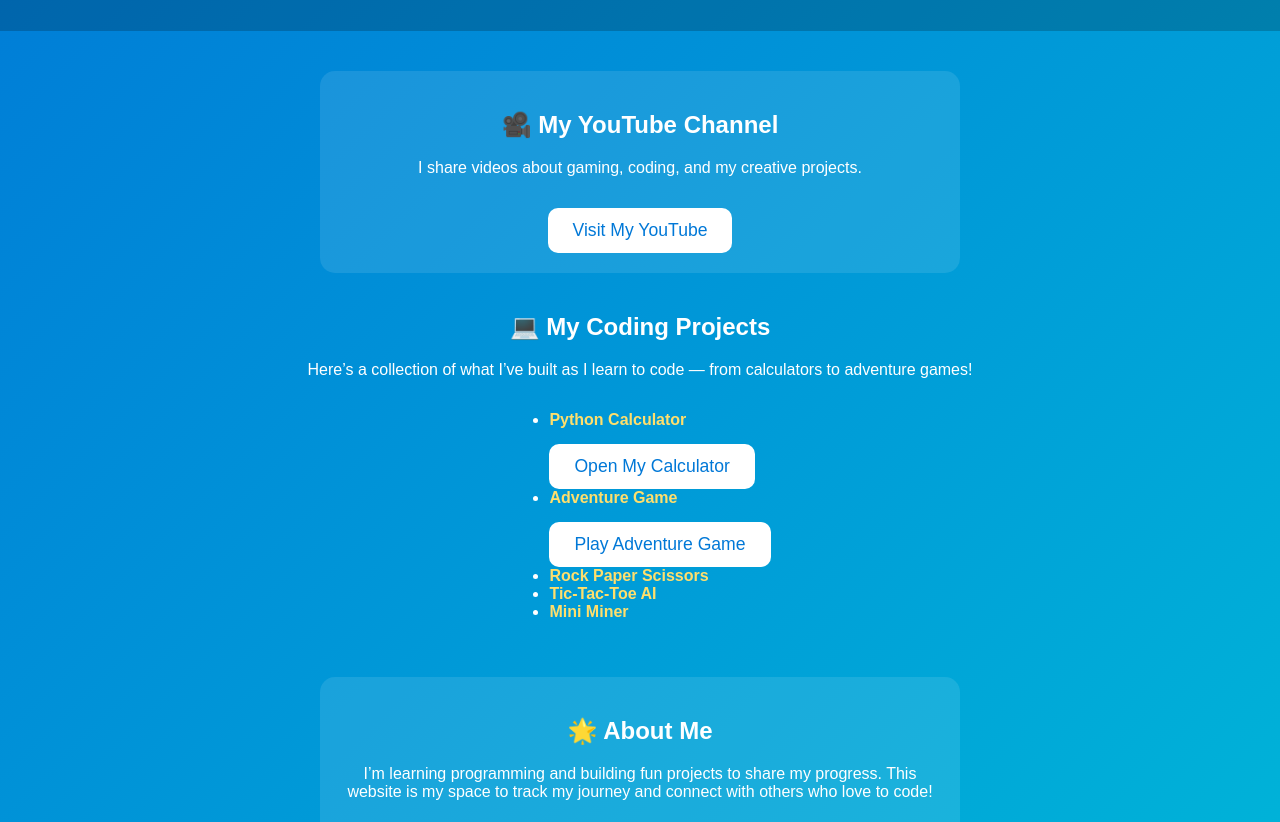
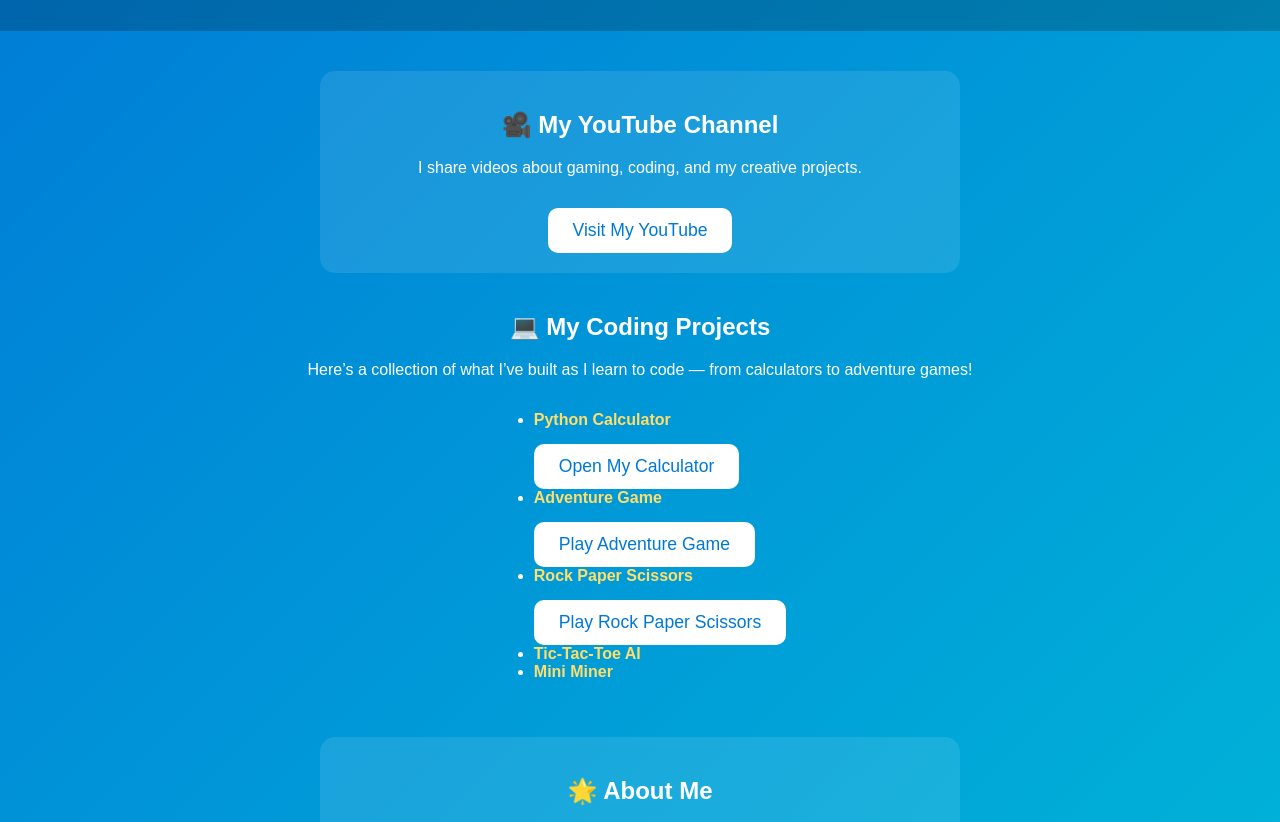
Before and after one commit to Mattyboy648962/mattyboy648962.github.io, a plain HTML site: page index.html in a window 1280 px wide. Shown: the part 243-1065 px from the top of the page. Drawn offline with Linux system fonts and the light colour scheme.

Commit message:
Fix HTML formatting and add missing links

```diff
--- a/index.html
+++ b/index.html
@@ -77,6 +77,7 @@
       <li><a href="#">Adventure Game</a></li>
 <a href="adventure.html"><button>Play Adventure Game</button></a>
       <li><a href="#">Rock Paper Scissors</a></li>
+<a href="rps"><button>Play Rock Paper Scissors</button></a>
       <li><a href="#">Tic-Tac-Toe AI</a></li>
       <li><a href="#">Mini Miner</a></li>
     </ul>
```
